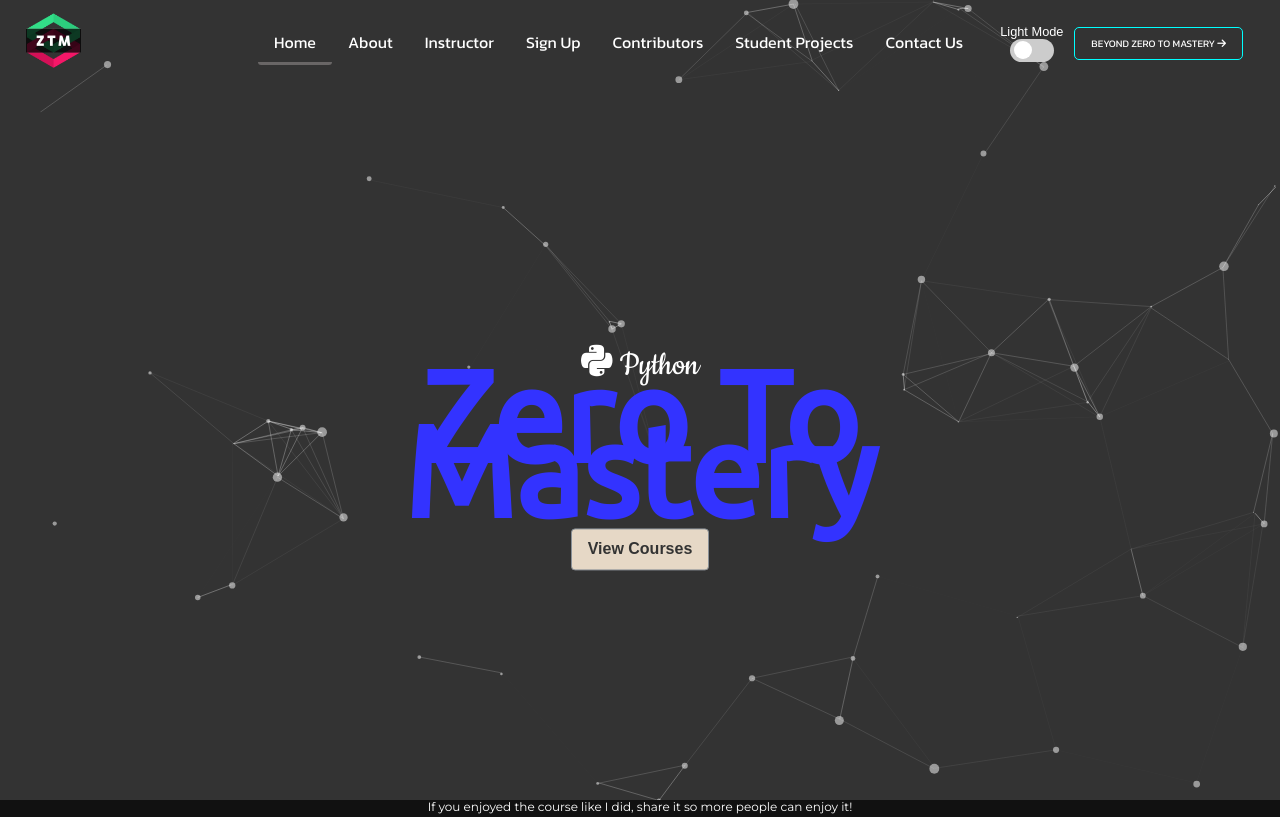
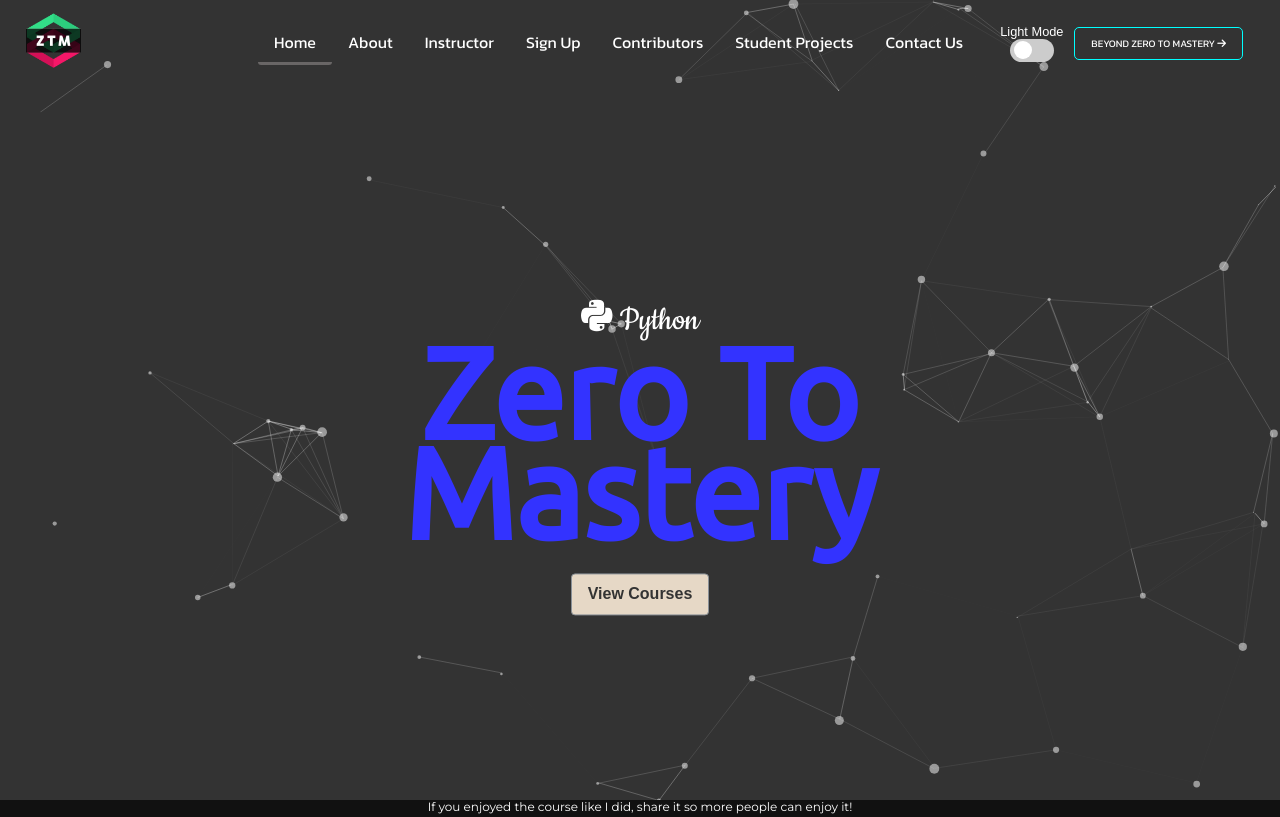
Before and after one commit to zero-to-mastery/HTML-project, a plain HTML site: page index.html in a window 1280 px wide. Shown: the top 817 px of the page. Drawn offline with nearby package versions, Linux system fonts and the light colour scheme; a script that the page names is missing.

Commit message:
index page title

```diff
--- a/index.html
+++ b/index.html
@@ -115,7 +115,7 @@
                                     </div>
                                 </div>
                             </div>
-                            <h1 style="color: blue; font-family: 'Ubuntu', sans-serif; line-height: 55px; font-weight: 900; font-size: 8rem;">
+                            <h1 style="color: blue; font-family: 'Ubuntu', sans-serif; line-height: 100px; font-weight: 900; font-size: 8rem;">
                             <a ><span >Zero To Mastery</span></a>
                         </h1>
 
```
